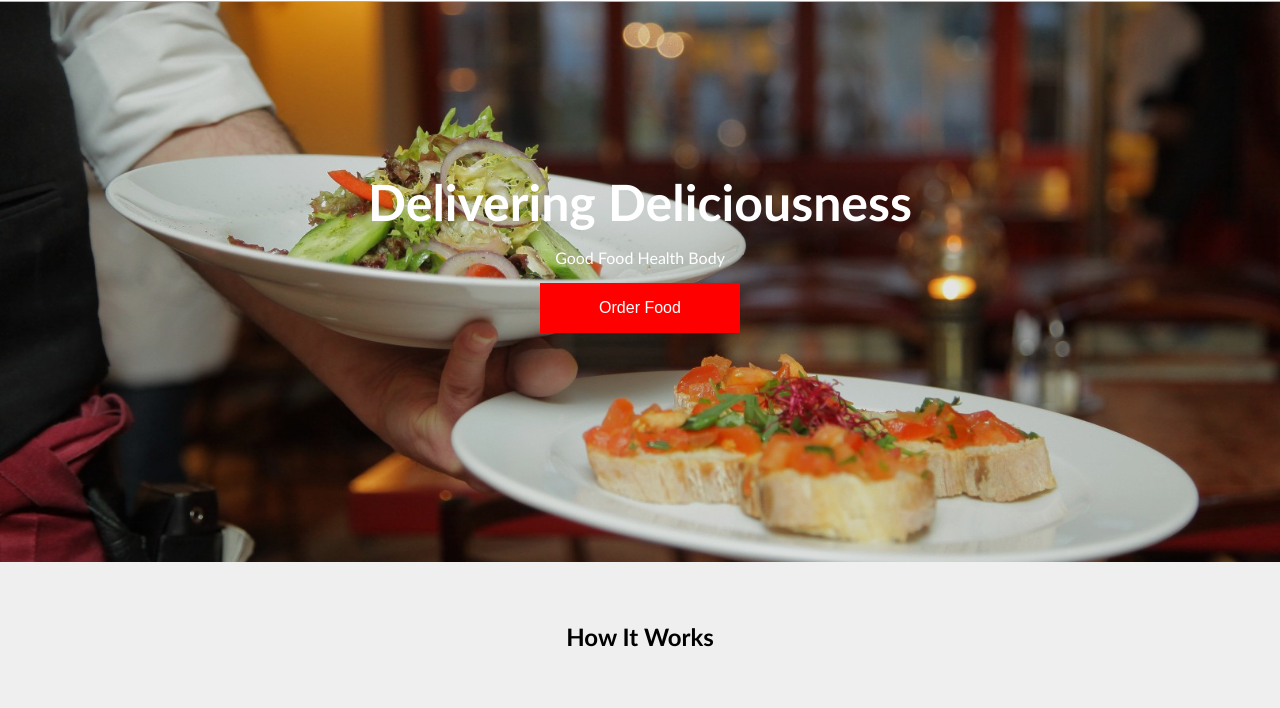
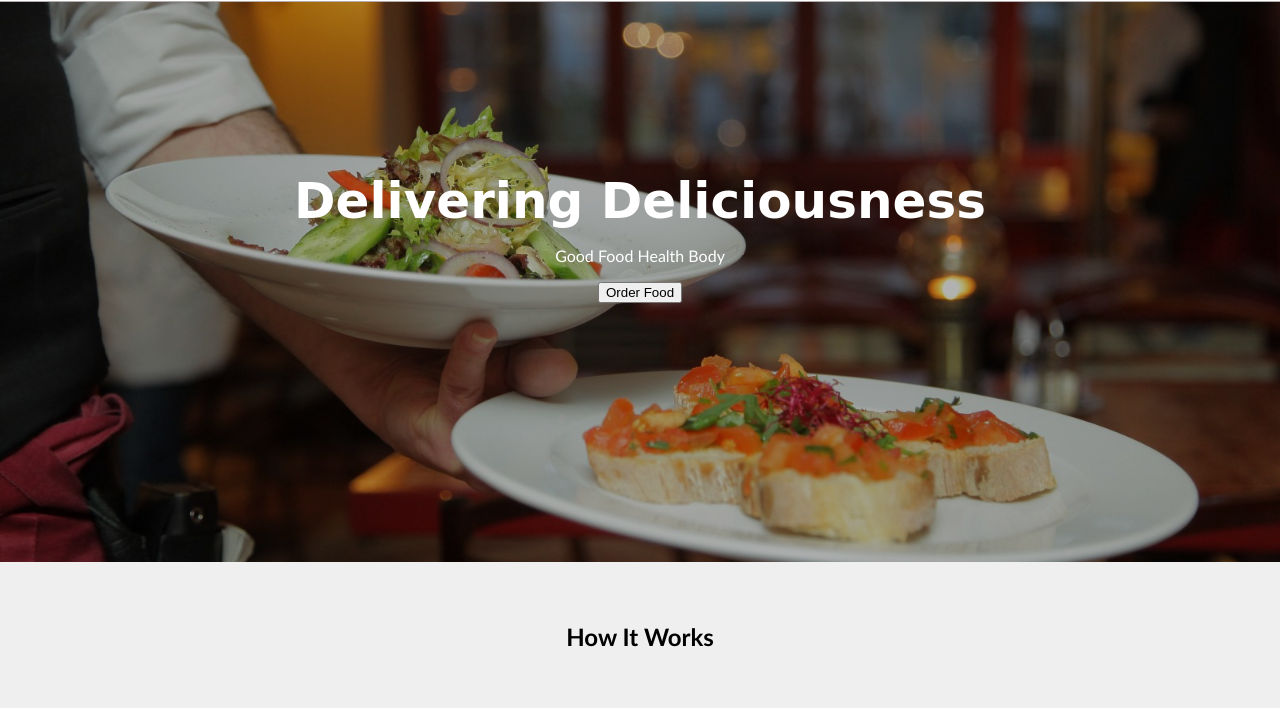
Before and after one commit to ah-med/FastFoodFast, a website: page UI/index.html in a window 1280 px wide. Shown: the part 79-787 px from the top of the page. Drawn offline with Linux system fonts and the light colour scheme.

Commit message:
ft(home page) - redesign the intro section
- add action-btn class to link button
- change p tag to span
- change remove button tag

[Finishes #160519967]

```diff
--- a/UI/css/index.css
+++ b/UI/css/index.css
@@ -13,7 +13,7 @@
 #intro .container {
     color: #fff;
     text-align: center;
-    background-color: rgba(0, 0, 0, 0.1);
+    background-color: rgba(0, 0, 0, 0.3);
     min-height: 560px;
     width: 100%;
 }
@@ -21,23 +21,34 @@
     margin: 170px auto;
 }
 #intro h1 {
-    font-family: 'Gill Sans', 'Gill Sans MT', Calibri, 'Trebuchet MS', sans-serif;
+    color: #fff;
+    font-family: cursive;
     font-size: 50px;
     margin: 0;
 }
-#intro button {
-    background-color: red;
-    border: 1px solid red;
-    padding: 15px 32px;
-    text-align:center;
-    color: #fff;
-    font-size: 16px;
-    cursor: pointer;
-    width: 200px;
+
+#intro .action-btn {
+    border-radius: 5px;
+    padding: 14px 14px;
+    font-size: 24px;
+    font-weight: 700;
+    line-height: 20px;
+    width: 150px;
 }
-#intro button:hover {
-    border: 1px solid yellowgreen;
+#intro a {
+    display: inline-block;
+    margin:0;
 }
+#intro .button:hover {
+    opacity: 0.9;
+}
+#intro span {
+    display: block;
+    margin: 20px 0;
+    font-weight: 400;
+    line-height: 30px;
+}
+
 /** How It Works **/
 #how-it-works {
     text-align: center;
```
